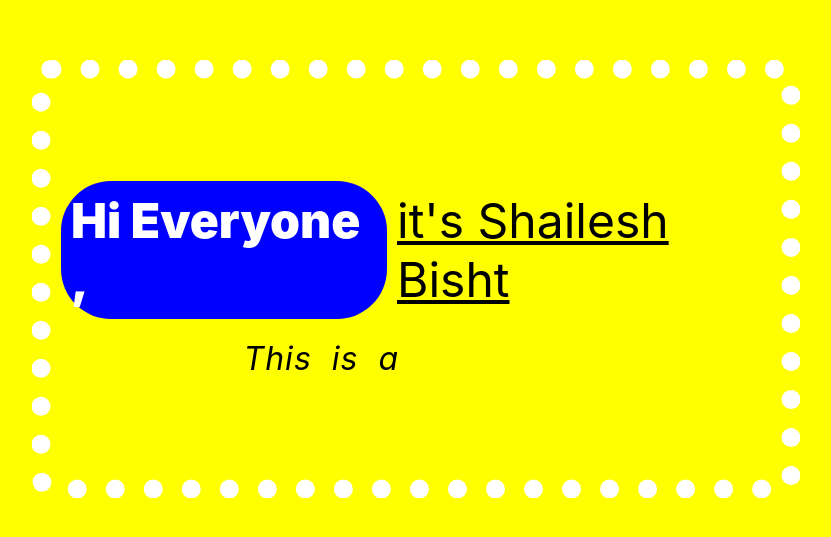
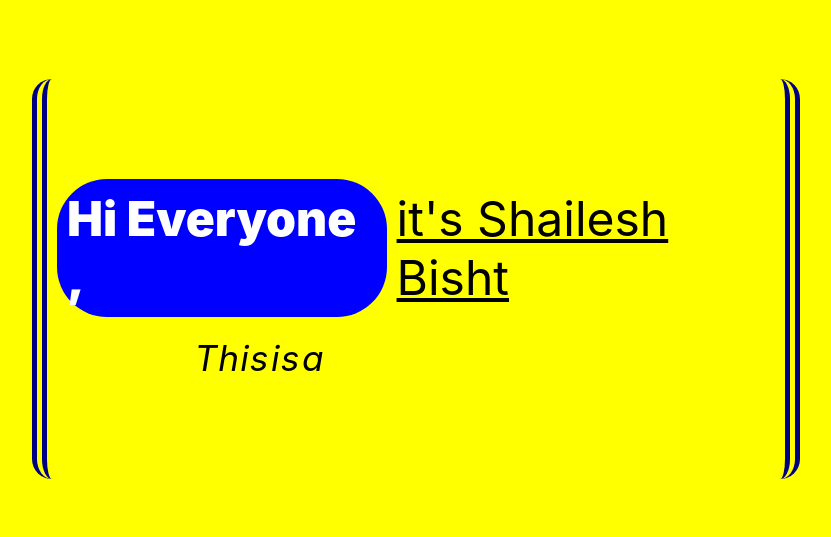
Before and after one commit to ShaileshBisht/gsap-text-animation, a React (Create React App) app: page / in a window 1280 px wide. Shown: the part 121-658 px from the top of the page, without its empty margins (224-1055 px from the left). Built offline with nearby package versions, Linux system fonts and the light colour scheme.

Commit message:
change border animation

```diff
--- a/src/App.css
+++ b/src/App.css
@@ -46,10 +46,10 @@
 
 .box2 {
   margin-top: 20px;
-  font-size: 2rem;
+  font-size: 2.2rem;
   display: flex;
   justify-content: space-between;
-  width: 50%;
+  width: 60%;
   font-style: italic;
   font-weight: 400;
   letter-spacing: 1px;
--- a/src/App.js
+++ b/src/App.js
@@ -49,20 +49,13 @@ function App() {
         ease: "elastic.out(1, 0.3)",
       },
       "+=4"
-    )
-      .from(".box2-1", {
-        duration: 1,
-        margin: "0 10px",
-        repeat: -1,
-        yoyo: true,
-        ease: "elastic.out(1, 0.3)",
-      })
-      .to(
+    ).to(
       ".innerBox",
       {
         duration: 2,
-          border: "20px dotted white",
-          ease: "power4.out",
+        borderLeft: "30px double blue",
+        borderRight: "30px double blue",
+        ease: "bounce.out",
         yoyo: true,
         repeat: -1,
       },
```
Lines whose indentation alone changed are shown as unchanged.
